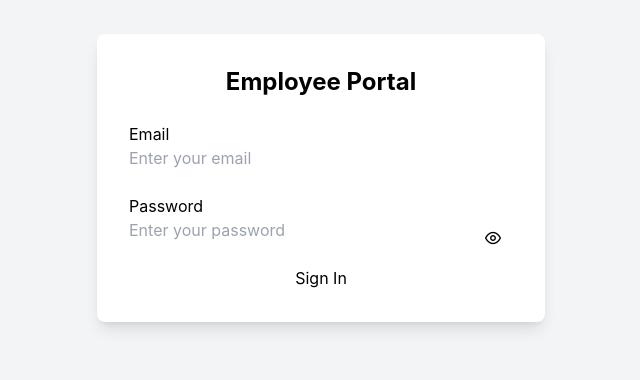
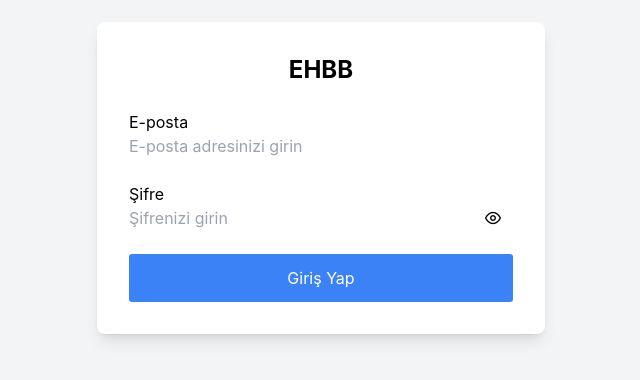
Before and after one commit to ayseberfinozcubuk/treeFormReact, a React (Create React App) app: page /login in a window 1280 px wide. Shown: the part 222-602 px from the top of the page, without its empty margins (319-959 px from the left). Built offline with nearby package versions, Linux system fonts and the light colour scheme.

Commit message:
Update on LoginPage

```diff
--- a/src/components/LoginPage.jsx
+++ b/src/components/LoginPage.jsx
@@ -31,54 +31,58 @@ const LoginPage = ({ onLogin }) => {
         navigate("/");
       } catch (error) {
         // console.error("Error during sign-in:", error);
-        setError("Invalid login credentials");
+        setError("Geçersiz giriş bilgileri");
       }
     } else {
-      setError("Please fill in all fields.");
+      setError("Lütfen tüm alanları doldurun.");
     }
   };
 
   return (
     <div className="flex items-center justify-center min-h-screen bg-gray-100">
       <div className="w-full max-w-md p-8 space-y-6 bg-white rounded-lg shadow-lg">
-        <h2 className="text-2xl font-bold text-center">Employee Portal</h2>
+        <h2 className="text-2xl font-bold text-center">EHBB</h2>
         {error && (
           <div className="p-2 mb-4 text-red-600 bg-red-100 rounded">
             {error}
           </div>
         )}
         <div className="p-field">
-          <label htmlFor="email">Email</label>
+          <label htmlFor="email">E-posta</label>
           <InputText
             id="email"
             type="email"
             value={email}
             onChange={(e) => setEmail(e.target.value)}
-            placeholder="Enter your email"
+            placeholder="E-posta adresinizi girin"
             className="w-full"
           />
         </div>
         <div className="p-field relative">
-          <label htmlFor="password">Password</label>
+          <label htmlFor="password">Şifre</label>
+          <div className="relative">
             <InputText
               id="password"
               type={passwordVisible ? "text" : "password"}
               value={password}
               onChange={(e) => setPassword(e.target.value)}
-            placeholder="Enter your password"
-            className="w-full"
+              placeholder="Şifrenizi girin"
+              className="w-full pr-10" // Add padding-right to avoid overlapping with the icon
             />
             <i
-            className={`absolute right-3 top-9 pi ${
+              className={`absolute right-3 top-1/2 transform -translate-y-1/2 pi ${
                 passwordVisible ? "pi-eye-slash" : "pi-eye"
               } cursor-pointer`}
               onClick={() => setPasswordVisible(!passwordVisible)}
             />
           </div>
+        </div>
+
         <Button
-          label="Sign In"
+          label="Giriş Yap"
           onClick={handleSignIn}
-          className="w-full p-button mt-4"
+          className="w-full p-button bg-blue-500 hover:bg-blue-400 text-white mt-4"
+          style={{ fontSize: "1rem", padding: "0.75rem" }}
         />
       </div>
     </div>
```
Lines whose indentation alone changed are shown as unchanged.
